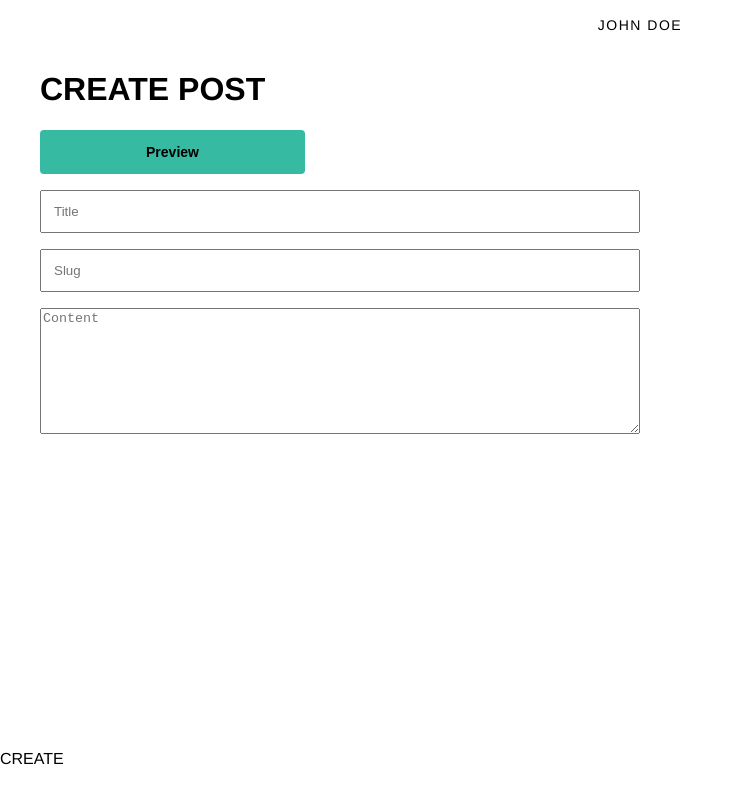
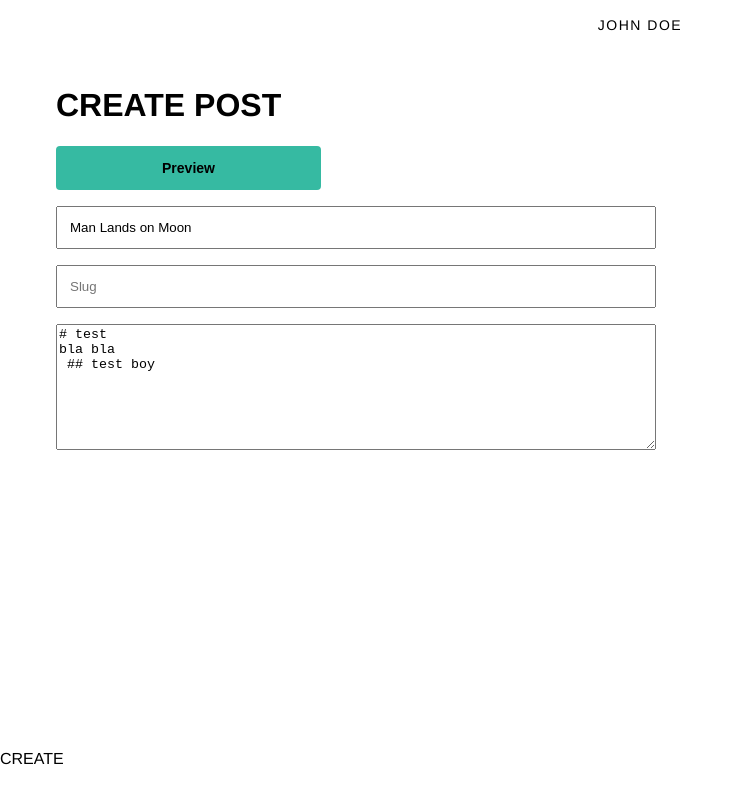
Before and after one commit to ncrmro/nextjs-cloudflare-pages, a Next.js app: page /posts/create in a window 1280 px wide. Shown: the top 804 px of the page, without its empty margins (0-743 px from the left). Built offline with nearby package versions, Linux system fonts and the light colour scheme.

Commit message:
feat(web): add post create route and test to preview

```diff
--- a/package.json
+++ b/package.json
@@ -26,6 +26,7 @@
     "next": "13.0.5",
     "react": "18.2.0",
     "react-dom": "18.2.0",
+    "react-markdown": "^8.0.3",
     "typescript": "4.9.3"
   },
   "devDependencies": {
--- a/src/screens/PostCreate/PostCreate.tsx
+++ b/src/screens/PostCreate/PostCreate.tsx
@@ -1,8 +1,9 @@
 import React from "react";
 import { useRouter } from "next/router";
+import ReactMarkdown from "react-markdown";
 
 function fieldReducer(
-  state: Record<string, string | undefined>,
+  state: { title: string; slug?: string; content: string },
   event: React.ChangeEvent<HTMLInputElement | HTMLTextAreaElement>
 ) {
   const { name, value } = event.target;
@@ -18,16 +19,22 @@ function fieldReducer(
   return structuredClone(state);
 }
 
+function PostPreview(props: { text: string }) {
+  return <ReactMarkdown>{props.text}</ReactMarkdown>;
+}
+
 export default function PostCreate() {
   const router = useRouter();
   const params = new URLSearchParams(Object(router.query));
   const isPreview = params.get("preview");
 
   const [state, setState] = React.useReducer(fieldReducer, {
-    title: "",
+    title: "Man Lands on Moon",
     slug: undefined,
-    content: "",
+    content: "# test\nbla bla\n ## test boy",
   });
+  console.log(state);
+
   const togglePreview = async () => {
     let url = router.pathname;
     if (params.get("preview")) {
@@ -39,7 +46,7 @@ export default function PostCreate() {
     await router.push(url);
   };
   return (
-    <div className="flex-col gap-4">
+    <div className="flex-col gap-4 p-4">
       <div className="flex-col">
         <h1>Create Post</h1>
         <div>
@@ -47,7 +54,9 @@ export default function PostCreate() {
         </div>
       </div>
       {isPreview ? (
-        <></>
+        <div className="surface">
+          <PostPreview text={state.content} />
+        </div>
       ) : (
         <form className="flex-col">
           <input
@@ -61,12 +70,14 @@ export default function PostCreate() {
             placeholder="Slug"
             type="text"
             name="slug"
+            value={state.slug}
             onChange={setState}
           />
           <textarea
             placeholder="Content"
             rows={8}
             name="content"
+            value={state.content}
             onChange={setState}
           />
         </form>
```
Also changed, not shown: 2 other files (tests, documents, lock files or other folders).
